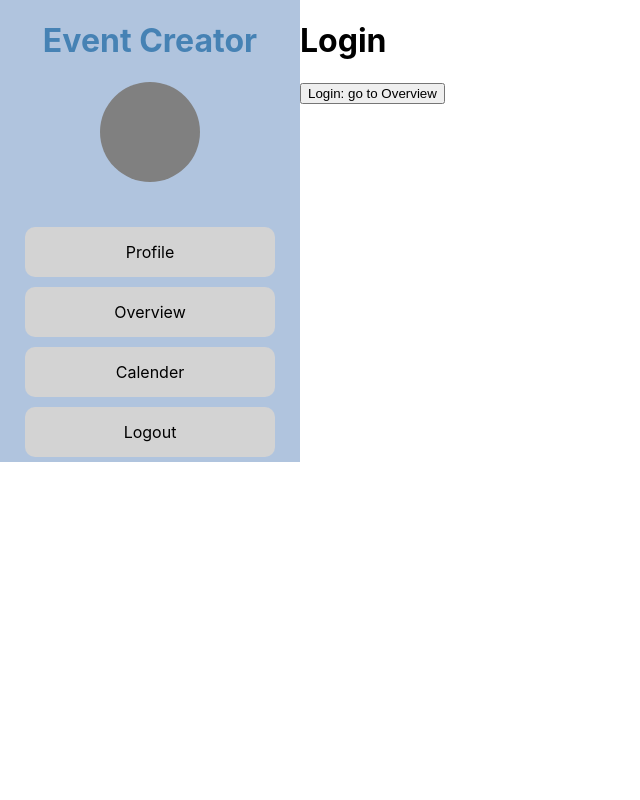
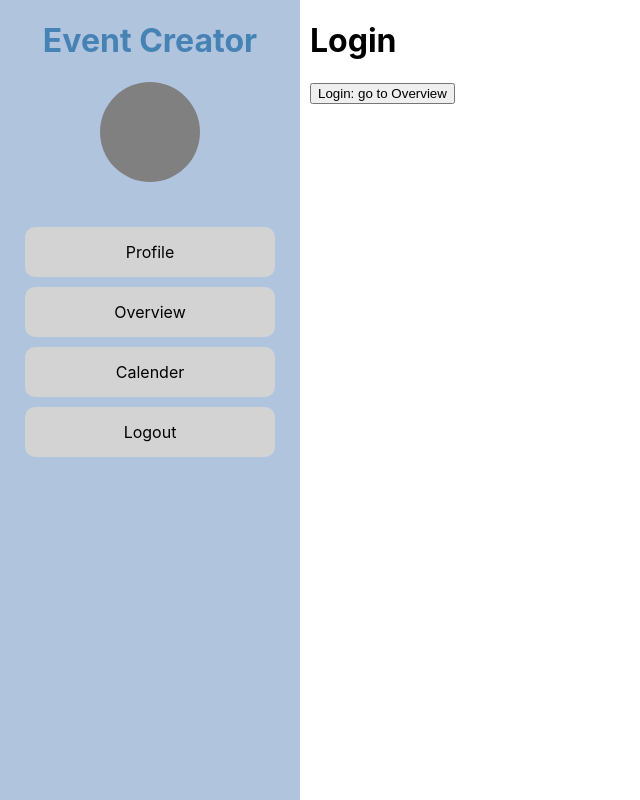
Before and after one commit to camilawfranco/techlabs_group3, a React (Create React App) app in the folder frontend/: page / in a window 1280 px wide. Shown: the whole page, without its empty margins (0-640 px from the left). Built offline with nearby package versions, Linux system fonts and the light colour scheme.

Commit message:
Fix the layout is now using the full height

```diff
--- a/frontend/src/components/Layout.js
+++ b/frontend/src/components/Layout.js
@@ -18,10 +18,14 @@ const Layout = ({ children }) => {
 export default Layout;
 
 const LayoutContainer = styled.div`
+  position: absolute;
   display: grid;
   grid-template-columns: 1fr 4fr;
+  height: 100%;
 `;
 
 const SidebarContainer = styled.div``;
 
-const ContentContainer = styled.div``;
+const ContentContainer = styled.div`
+  margin-left: 10px;
+`;
```
